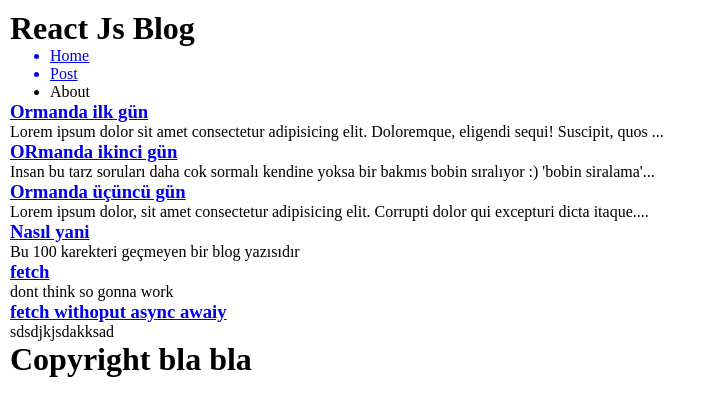
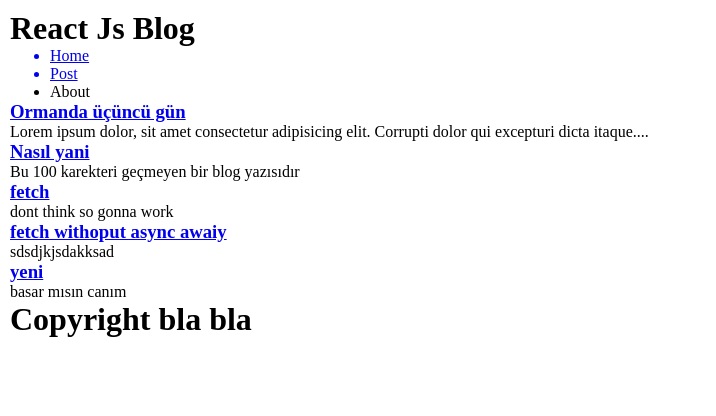
Before and after one commit to mithatsarikaya/reactJsBlog, a React (Vite) app: page / in a window 1280 px wide. Shown: the top 416 px of the page, without its empty margins (0-716 px from the left). Built offline with nearby package versions, Linux system fonts and the light colour scheme; data requests are answered from the project's data file.

Commit message:
delete data from json-server

```diff
--- a/data/db.json
+++ b/data/db.json
@@ -1,15 +1,5 @@
 {
   "posts": [
-    {
-      "id": 1,
-      "title": "Ormanda ilk gün",
-      "text": "Lorem ipsum dolor sit amet consectetur adipisicing elit. Doloremque, eligendi sequi! Suscipit, quos reiciendis. Inventore porro quae labore dolores repellendus obcaecati repellat delectus atque. Cupiditate repellendus fuga totam perspiciatis dolorum."
-    },
-    {
-      "id": 2,
-      "title": "ORmanda ikinci gün",
-      "text": "Insan bu tarz soruları daha cok sormalı kendine yoksa bir bakmıs bobin sıralıyor :) 'bobin siralama' cok ayrı bir konu, 2 blog yazısı falan gerekebilir lol"
-    },
     {
       "id": 3,
       "title": "Ormanda üçüncü gün",
@@ -29,6 +19,11 @@
       "id": 6,
       "title": "fetch withoput async awaiy",
       "text": "sdsdjkjsdakksad"
+    },
+    {
+      "id": 7,
+      "title": "yeni",
+      "text": "basar mısın canım"
     }
   ]
 }
--- a/src/components/ShowPost.jsx
+++ b/src/components/ShowPost.jsx
@@ -4,7 +4,7 @@ import { useNavigate, Link } from "react-router-dom";
 export default function ShowPost({ postDatas, setPostDatas }) {
   const { id } = useParams();
   const post = postDatas.find((postData) => postData.id.toString() === id);
-
+  const url = "http://localhost:3500/posts/";
   const navigate = useNavigate();
 
   const handleDelete = (e) => {
@@ -12,6 +12,11 @@ export default function ShowPost({ postDatas, setPostDatas }) {
     setPostDatas((prevPostDatas) =>
       prevPostDatas.filter((prevPostData) => prevPostData.id.toString() !== id)
     );
+
+    fetch(`${url}${id}`, {
+      method: "DELETE",
+    });
+    console.log(`${url}${id}`);
     navigate("/");
   };
 
```
